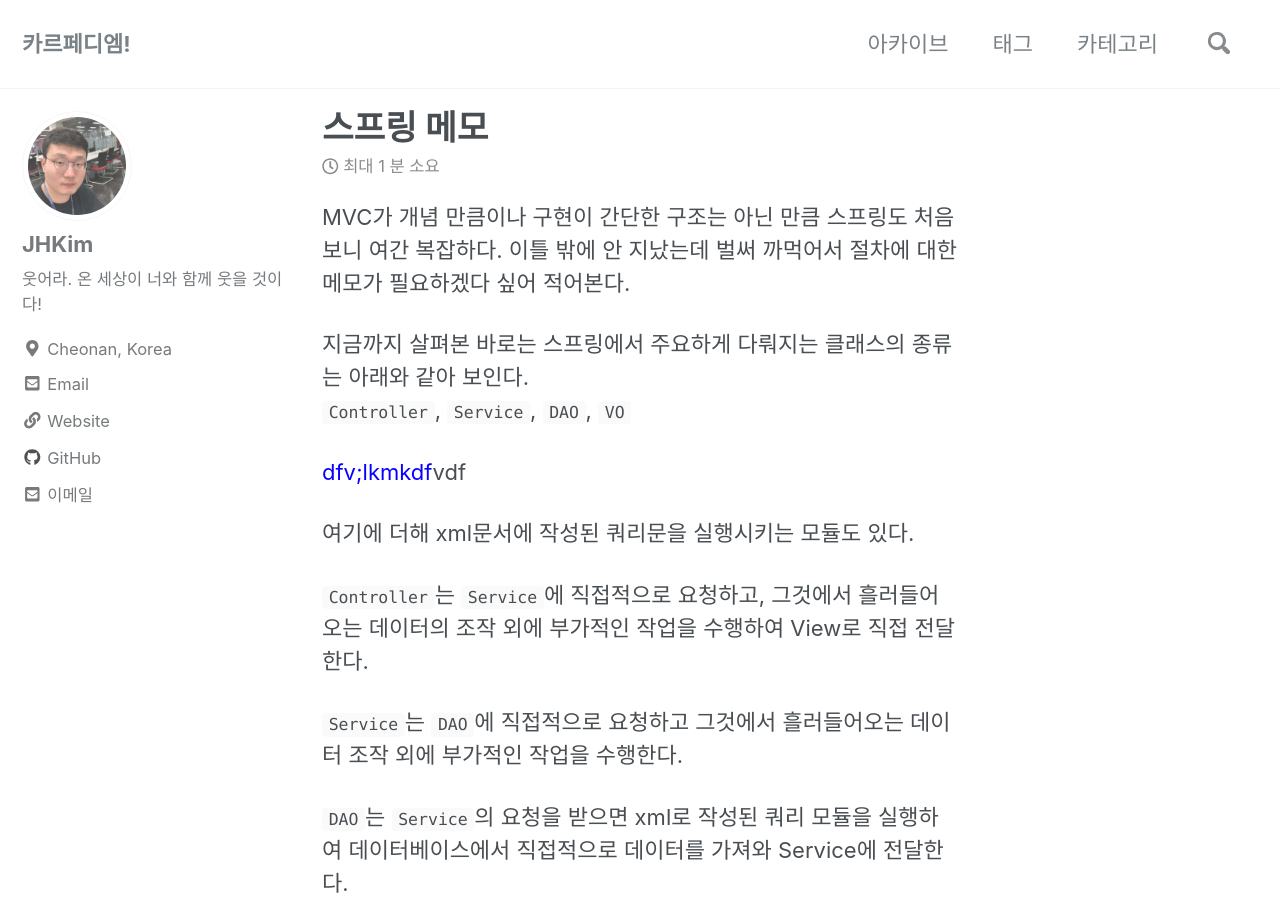
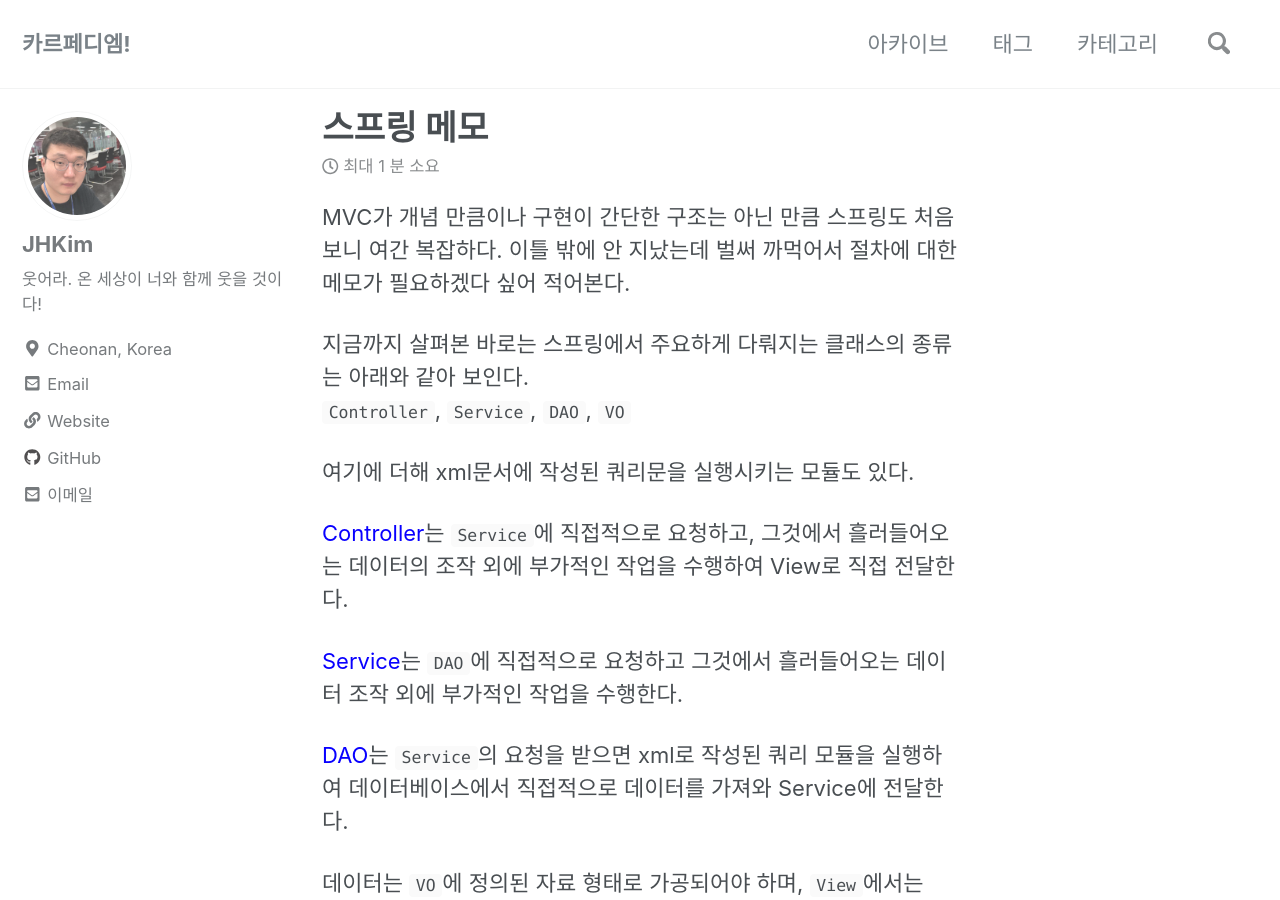
Before and after one commit to cerulean85/cerulean85.github.io, a Jekyll site: the page built from _posts/2019-01-13-스프링 메모.md, in a window 1280 px wide and 900 px high. Built offline with Jekyll 4.4.1, drawn with Linux system fonts in a browser that asks for light colours; nearby versions of some CDN libraries; comment, search, counter and statistics services are not loaded.

Commit message:
Update 2019-01-13-스프링 메모.md

```diff
--- a/_posts/2019-01-13-스프링 메모.md
+++ b/_posts/2019-01-13-스프링 메모.md
@@ -11,15 +11,13 @@ MVC가 개념 만큼이나 구현이 간단한 구조는 아닌 만큼 스프링
 지금까지 살펴본 바로는 스프링에서 주요하게 다뤄지는 클래스의 종류는 아래와 같아 보인다.
 <br>`Controller`, `Service`, `DAO`, `VO`
 
-<p><span style="color: rgb(9, 0, 255);">dfv;lkmkdf</span>vdf</p>
-
 여기에 더해 xml문서에 작성된 쿼리문을 실행시키는 모듈도 있다.
 
-`Controller`는 `Service`에 직접적으로 요청하고, 그것에서 흘러들어오는 데이터의 조작 외에 부가적인 작업을 수행하여 View로 직접 전달한다.
+<span style="color: rgb(9, 0, 255);">Controller</span>는 `Service`에 직접적으로 요청하고, 그것에서 흘러들어오는 데이터의 조작 외에 부가적인 작업을 수행하여 View로 직접 전달한다.
 
-`Service`는 `DAO`에 직접적으로 요청하고 그것에서 흘러들어오는 데이터 조작 외에 부가적인 작업을 수행한다.
+<span style="color: rgb(9, 0, 255);">Service</span>는 `DAO`에 직접적으로 요청하고 그것에서 흘러들어오는 데이터 조작 외에 부가적인 작업을 수행한다.
 
-`DAO`는 `Service`의 요청을 받으면 xml로 작성된 쿼리 모듈을 실행하여 데이터베이스에서 직접적으로 데이터를 가져와 Service에 전달한다.
+<span style="color: rgb(9, 0, 255);">DAO</span>는 `Service`의 요청을 받으면 xml로 작성된 쿼리 모듈을 실행하여 데이터베이스에서 직접적으로 데이터를 가져와 Service에 전달한다.
 
 데이터는 `VO`에 정의된 자료 형태로 가공되어야 하며, `View`에서는 `VO`의 정의에 따라 필요한 데이터를 가져다 사용한다.
 
```
